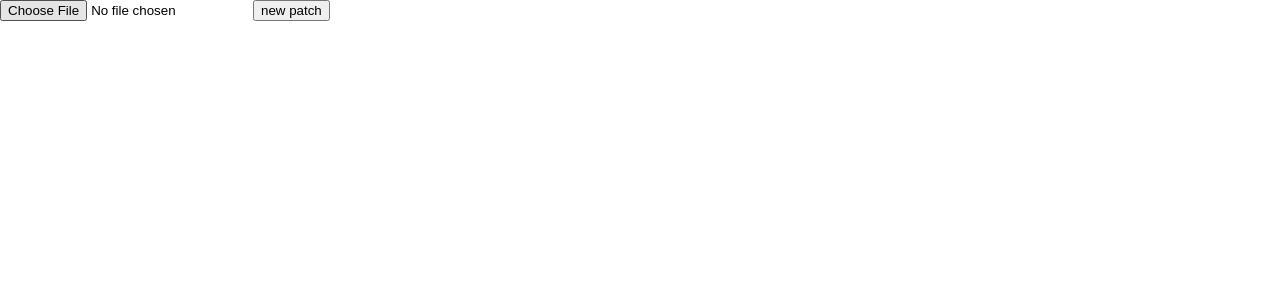
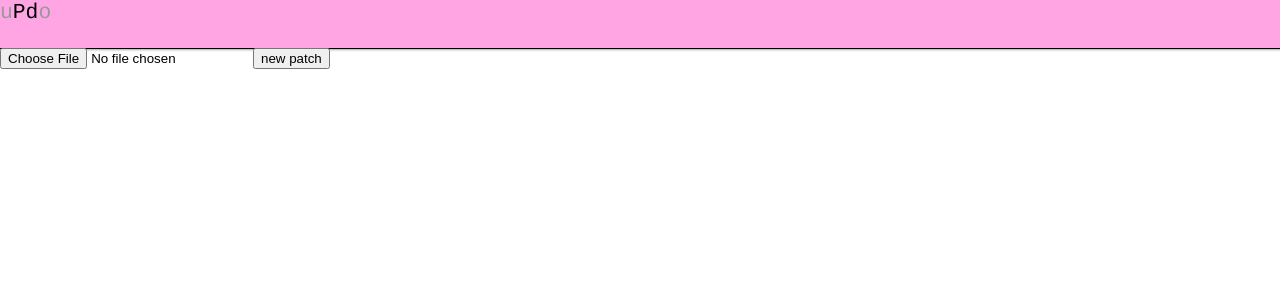
Before and after one commit to rmw2/uPdo, a React (Create React App) app: page / in a window 1280 px wide. Shown: the top 300 px of the page. Built offline with nearby package versions, Linux system fonts and the light colour scheme.

Commit message:
minimal render + basic styles

```diff
--- a/src/App.css
+++ b/src/App.css
@@ -0,0 +1,32 @@
+nav {
+    height: 3em;
+    width: 100%;
+    position: fixed;
+
+    background-color: #ffa5e4;
+    border-bottom: 1px solid #000;
+    box-shadow: 1px 1px 2px #aaa;
+}
+
+main {
+    position: absolute;
+    top: 3em;
+    height: calc(100% - 3em);
+    width: 100%;
+}
+
+#svg-wrapper {
+    width: 100%;
+    height: 100%;
+}
+
+#logo {
+    color: #999;
+    font-size: 16pt;
+    font-family: courier;
+
+}
+
+#pd {
+    color: #000;
+}
--- a/src/App.jsx
+++ b/src/App.jsx
@@ -1,7 +1,6 @@
 import React, { Component } from 'react';
 
 import Pd from 'webpd';
-import {parsePatch} from './parse';
 import PdPatch from './PdPatch';
 
 import './App.css';
@@ -21,7 +20,7 @@ export default class App extends Component {
 
   upload(event) {
     let reader = new FileReader();
-    reader.onload = () => this.setState({patch: parsePatch(reader.result)});
+    reader.onload = () => this.setState({patch: reader.result});
     reader.readAsText(event.target.files[0]);
   }
 
@@ -37,11 +36,11 @@ export default class App extends Component {
     return (
       <div id="component">
         <nav>
-
+          <div id="logo">u<span id="pd">Pd</span>o</div>
         </nav>
         <main>
           {patch ? (
-            <PdPatch patch={patch} />
+            <PdPatch patchString={patch} />
           ) : (
             <div id="start-buttons">
               <input type="file" id="upload"
--- a/src/PdPatch.jsx
+++ b/src/PdPatch.jsx
@@ -1,5 +1,6 @@
 import React, { Component } from 'react';
 import Pd from 'webpd';
+import {parsePatch} from './parse';
 
 function sanityTestPatch() {
   Pd.start()
@@ -11,23 +12,51 @@ function sanityTestPatch() {
   osc.i(0).message([330])                       // Send frequency of [osc~] to 330Hz
 }
 
-function loadPatchString(patchString) {
-  let patch = Pd.loadPatch(patchString);            // We assume this patch has an [outlet~] object
-  let gain = Pd.getAudio().context.createGain(); // We create a web audio API GainNode
-  patch.o(0).getOutNode().connect(gain);         // Connect the output 0 of the patch to our audio node
-}
-
 export default class PdPatch extends Component {
 	constructor(props) {
     super(props);
-    console.log(420)
+
+    this.state = {
+      patch: Pd.loadPatch(props.patchString),
+      width: null,
+      height: null
+    };
+
+    Pd.start();
+
+    console.log(this.state.patch);
 	}
 
   componentDidMount() {
-    Pd.start();
+    // Set svg size
+    this.setState({
+      height: this.refs.wrapper.clientHeight,
+      width: this.refs.wrapper.clientWidth
+    });
   }
 
 	render() {
-    return null;
+    let {patch, width, height} = this.state;
+
+    let {nodes, connections} = patch.patchData;
+
+    return (
+      <div id="svg-wrapper" ref="wrapper">
+        <svg width={width} height={height}>
+          {nodes.map(({id, proto, args, layout, data}) =>
+            <g key={id}>
+              <rect x={layout.x} y={layout.y} height={20} width={50} style={{stroke: '#000', fill: '#fff'}}/>
+              <text x={layout.x} y={layout.y}>{proto} {args.join(' ')}</text>
+            </g>
+          )}
+          {connections.map(({source, sink}, i) =>
+            <path key={i} stroke="black"
+              strokeWidth={2}
+              d={`M${nodes[source.id].layout.x} ${nodes[source.id].layout.y}
+                  L${nodes[sink.id].layout.x} ${nodes[sink.id].layout.y}`}/>
+          )}
+        </svg>
+      </div>
+    );
 	}
 }
```
